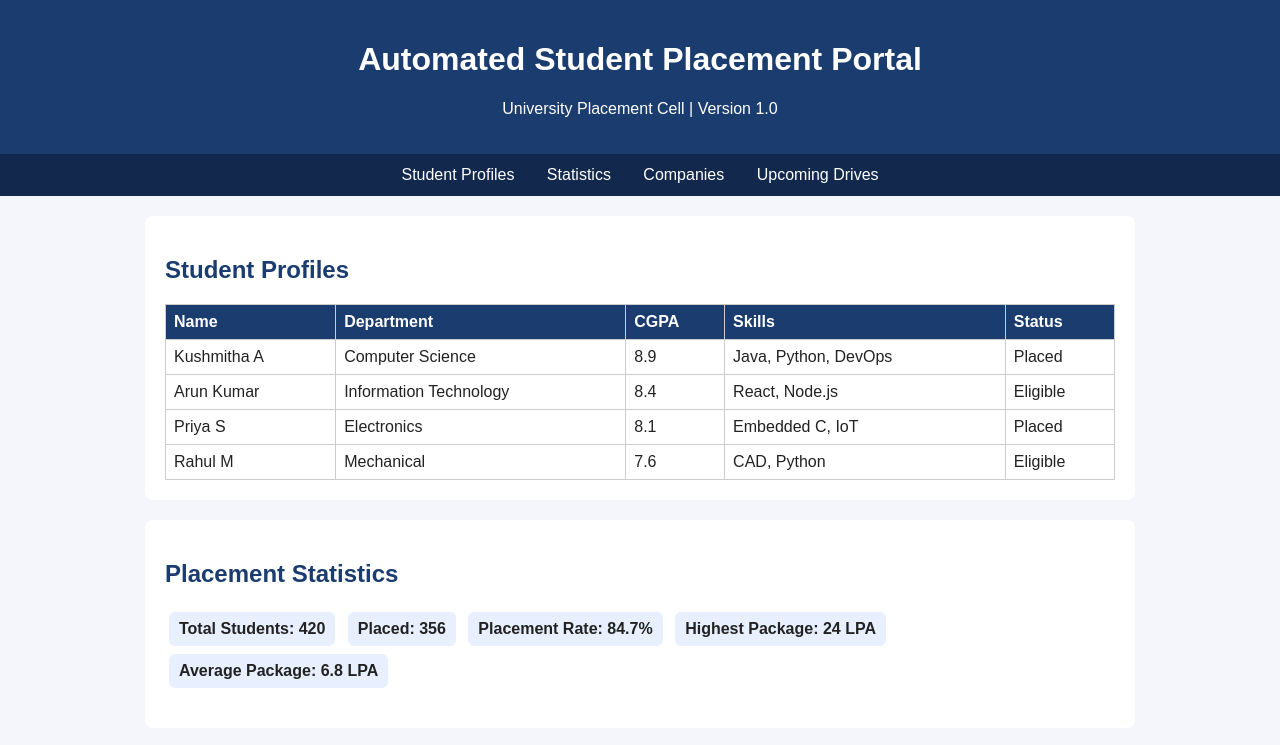
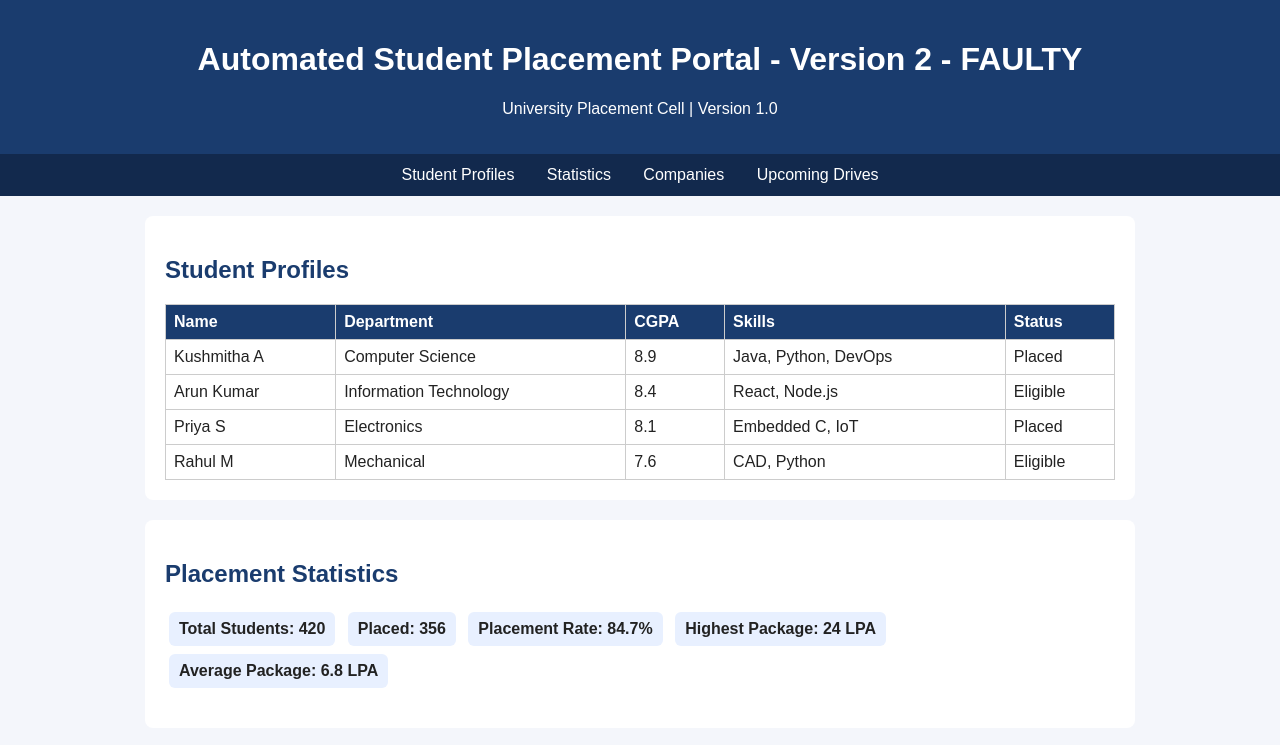
Before and after one commit to kushmithaa/placement-portal, a plain HTML site: page index.html in a window 1280 px wide. Shown: the top 745 px of the page. Drawn offline with Linux system fonts and the light colour scheme.

Commit message:
Faulty release v2

```diff
--- a/index.html
+++ b/index.html
@@ -78,7 +78,7 @@
 <body>
 
 <header>
-    <h1>Automated Student Placement Portal</h1>
+    <h1>Automated Student Placement Portal - Version 2 - FAULTY</h1>
     <p>University Placement Cell | Version 1.0</p>
 </header>
 
```
Also changed, not shown: 1 other file.
